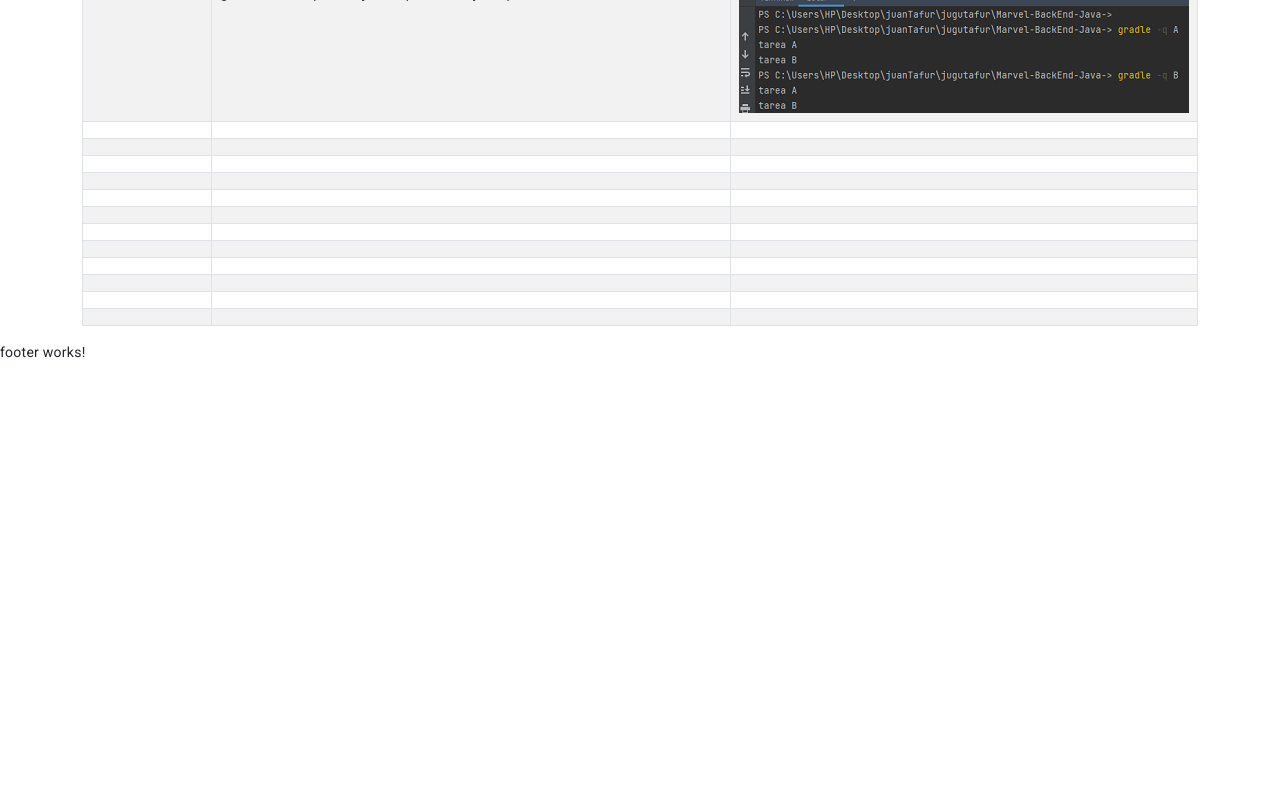
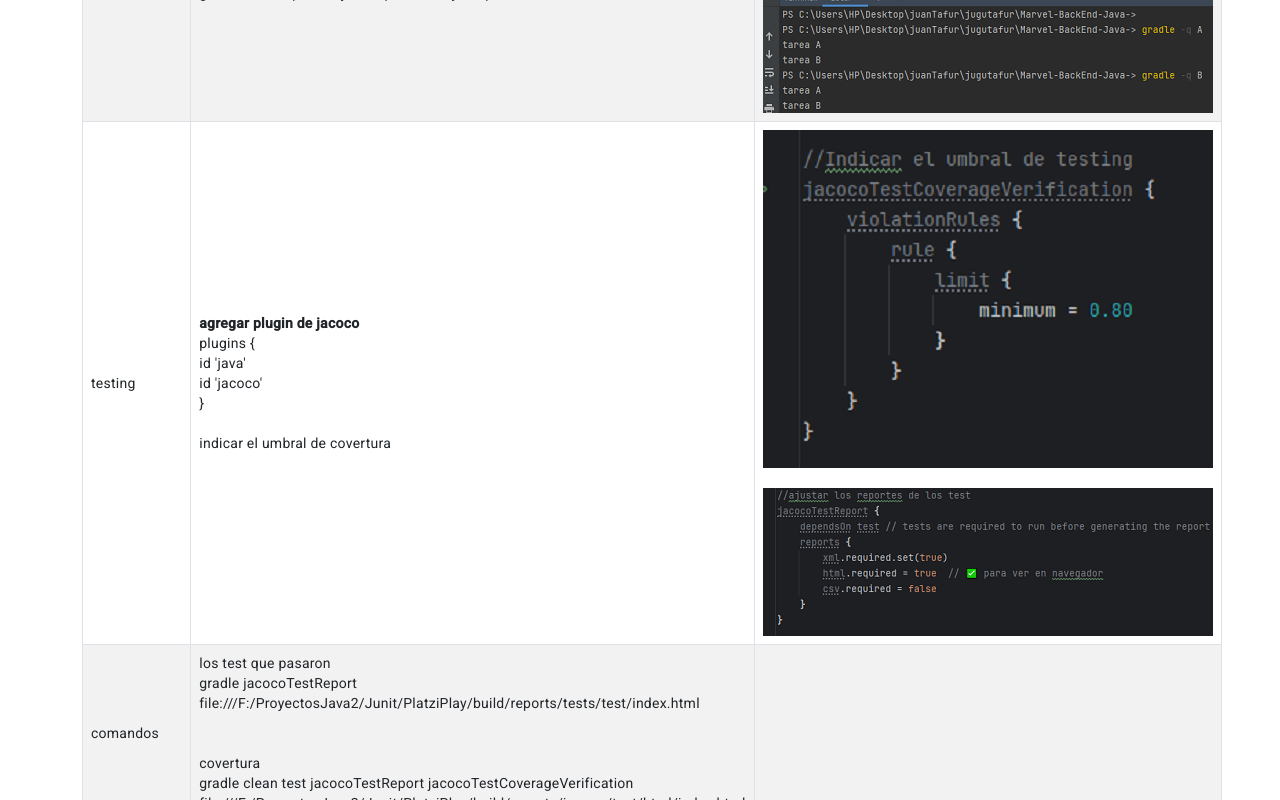
Before and after one commit to jugutafur/Support-FrontEnd-Angular-full, an Angular app: page /gradle in a window 1280 px wide. Shown: the part 3340-4140 px from the top of the page. Before the commit the page ends 3702 px from the top, so only its background shows below. Built offline with nearby package versions, Linux system fonts and the light colour scheme.

Commit message:
add testing

```diff
--- a/src/app/core/components/arquitectura/gradle/gradle.component.html
+++ b/src/app/core/components/arquitectura/gradle/gradle.component.html
@@ -155,14 +155,42 @@
             </tr>
 
             <tr>
-                <td></td>
-                <td></td>
-                <td></td>
+                <td>testing</td>
+                <td>
+                  <strong>agregar plugin de jacoco</strong><br>
+                  plugins {{abrellave}} <br>
+                              id 'java'<br>
+                              id 'jacoco'<br>
+                          {{cierrallave}}<br><br>
+
+                  indicar el umbral de covertura
+                </td>
+                <td>
+                  <img
+                  src="../../../../../assets/arquitectura/Gradle/umbralCoverage.PNG"
+                  alt="umbralCoverage"
+                  title="umbralCoverage"><br><br>
+
+                  <img
+                  src="../../../../../assets/arquitectura/Gradle/reportesDeTest.PNG"
+                  alt="reportesDeTest"
+                  title="reportesDeTest">
+                </td>
             </tr>
 
             <tr>
-              <td></td>
-              <td></td>
+              <td>comandos</td>
+              <td>
+                los test que pasaron <br>
+                gradle jacocoTestReport<br>
+                file:///F:/ProyectosJava2/Junit/PlatziPlay/build/reports/tests/test/index.html<br>
+                <br>
+                <br>
+                covertura<br>
+                gradle clean test jacocoTestReport jacocoTestCoverageVerification<br>
+                file:///F:/ProyectosJava2/Junit/PlatziPlay/build/reports/jacoco/test/html/index.html<br>
+
+              </td>
               <td></td>
             </tr>
 
--- a/src/app/core/components/testing/components/test-java/test-java.component.html
+++ b/src/app/core/components/testing/components/test-java/test-java.component.html
@@ -112,10 +112,21 @@
       </tr>
 
       <tr>
-        <td></td>
-        <td></td>
-        <td></td>
-      </tr>
+              <td>comandos</td>
+              <td>
+                los test que pasaron <br>
+                gradle jacocoTestReport<br>
+                file:///F:/ProyectosJava2/Junit/PlatziPlay/build/reports/tests/test/index.html<br>
+                <br>
+                <br>
+                covertura<br>
+                gradle clean test jacocoTestReport jacocoTestCoverageVerification<br>
+                file:///F:/ProyectosJava2/Junit/PlatziPlay/build/reports/jacoco/test/html/index.html<br>
+
+              </td>
+              <td></td>
+            </tr>
+
       <tr>
         <td></td>
         <td></td>
```
Also changed, not shown: src/assets/arquitectura/Gradle/reportesDeTest.PNG (added), src/assets/arquitectura/Gradle/umbralCoverage.PNG (added).
